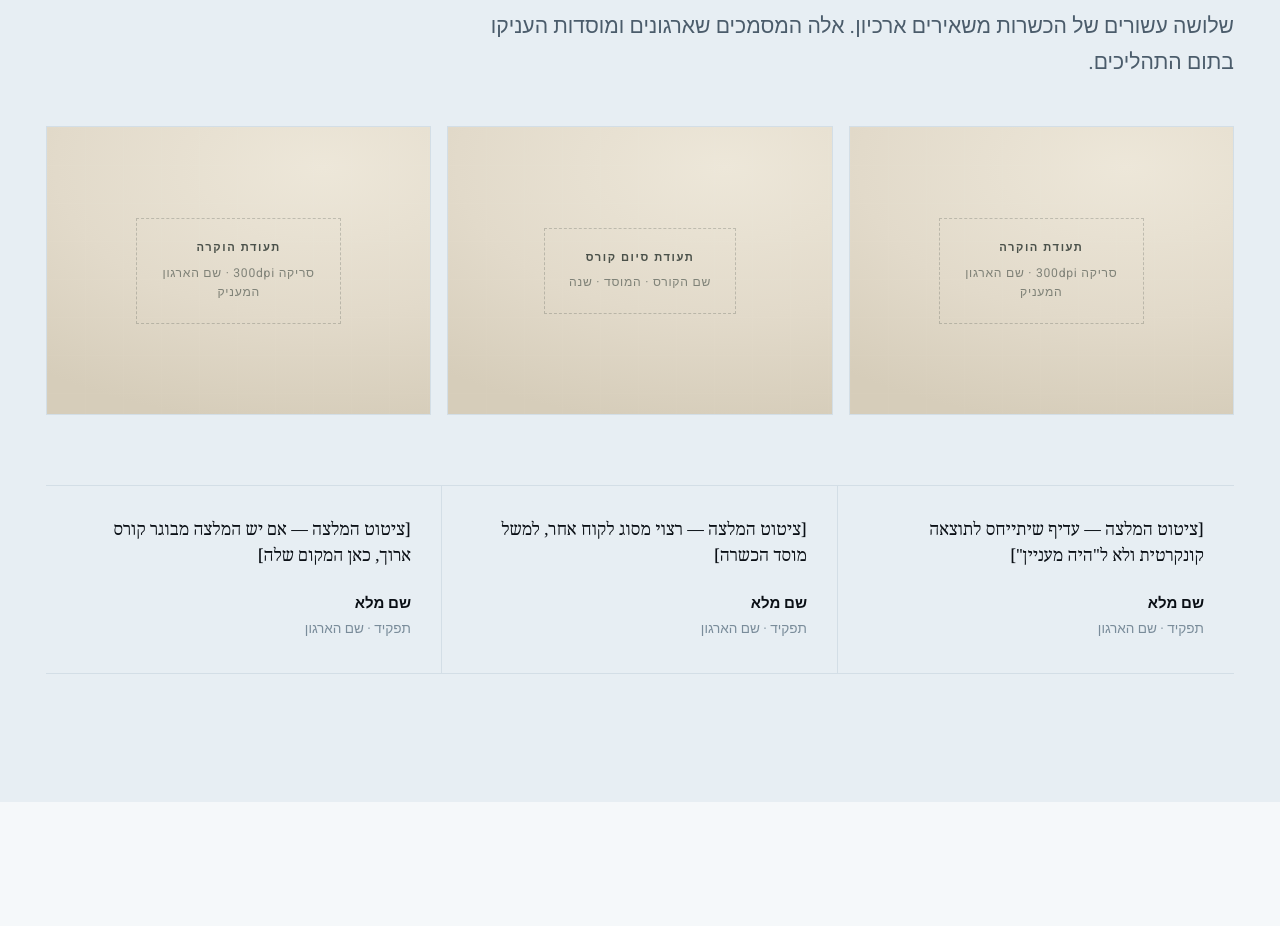
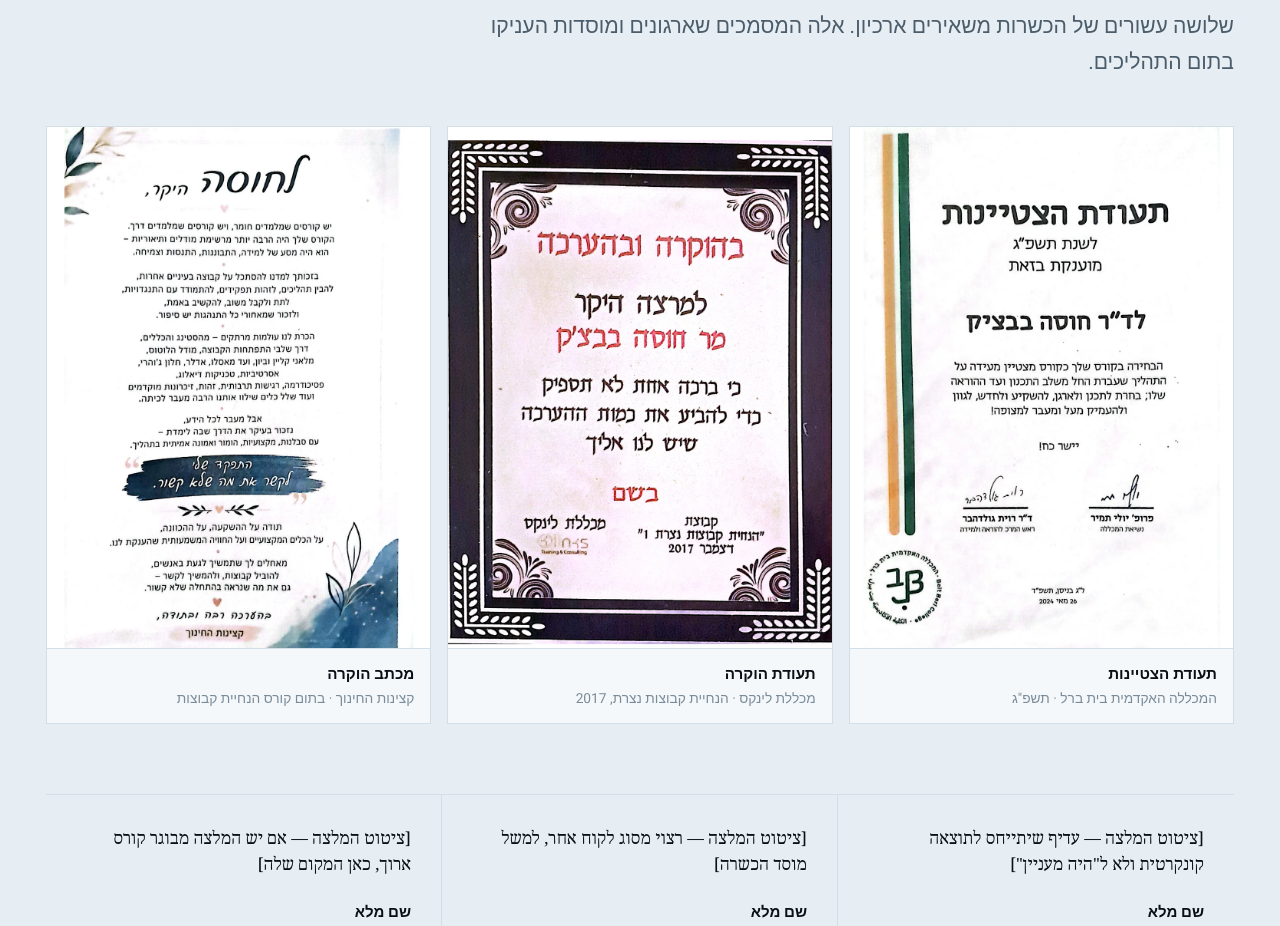
Before and after one commit to Michaelbab7/machon-meitav, a plain HTML site: page index.html in a window 1280 px wide. Shown: the part 7900-8826 px from the top of the page. Drawn offline with Linux system fonts and the light colour scheme.

Commit message:
Add files via upload

```diff
--- a/index.html
+++ b/index.html
@@ -272,7 +272,13 @@ strong{font-weight:700;color:var(--ink)}
 /* ═══ PROOF ═══ */
 .certs{display:grid;grid-template-columns:repeat(3,1fr);gap:16px;margin-top:clamp(30px,4vw,46px)}
 @media(max-width:760px){.certs{grid-template-columns:1fr}}
-.cert{aspect-ratio:4/3;overflow:hidden;border:1px solid var(--line)}
+.cert{border:1px solid var(--line);background:#fff;overflow:hidden;display:block;text-decoration:none;color:inherit;
+  transition:box-shadow .2s,transform .2s}
+.cert:hover{box-shadow:0 18px 44px rgba(11,16,22,.14);transform:translateY(-2px)}
+.cert img{width:100%;height:auto;display:block}
+.cert figcaption{padding:14px 16px;font-size:.86rem;color:var(--txt-3);line-height:1.5;
+  border-top:1px solid var(--line);background:var(--bone)}
+.cert figcaption b{display:block;color:var(--ink);font-size:.95rem;font-weight:600;margin-bottom:3px}
 .gal{display:grid;grid-template-columns:repeat(12,1fr);gap:14px;margin-top:clamp(34px,4.5vw,52px)}
 .gal>*{overflow:hidden;min-height:180px}
 .gal .a{grid-column:span 7;aspect-ratio:3/2}
@@ -699,9 +705,18 @@ strong{font-weight:700;color:var(--ink)}
     </div>
 
     <div class="certs rv">
-      <div class="cert"><div class="slot light"><i><b>תעודת הוקרה</b>סריקה 300dpi · שם הארגון המעניק</i></div></div>
-      <div class="cert"><div class="slot light"><i><b>תעודת סיום קורס</b>שם הקורס · המוסד · שנה</i></div></div>
-      <div class="cert"><div class="slot light"><i><b>תעודת הוקרה</b>סריקה 300dpi · שם הארגון המעניק</i></div></div>
+      <a class="cert" href="cert-beitberl.webp" target="_blank" rel="noopener">
+        <img src="cert-beitberl.webp" alt="תעודת הצטיינות מהמכללה האקדמית בית ברל לחוסה בבצ'יק" loading="lazy" width="1000" height="1358">
+        <figcaption><b>תעודת הצטיינות</b>המכללה האקדמית בית ברל · תשפ"ג</figcaption>
+      </a>
+      <a class="cert" href="cert-links.webp" target="_blank" rel="noopener">
+        <img src="cert-links.webp" alt="תעודת הוקרה ממכללת לינקס לחוסה בבצ'יק על הנחיית קבוצות בנצרת" loading="lazy" width="1000" height="1358">
+        <figcaption><b>תעודת הוקרה</b>מכללת לינקס · הנחיית קבוצות נצרת, 2017</figcaption>
+      </a>
+      <a class="cert" href="cert-katzinot.webp" target="_blank" rel="noopener">
+        <img src="cert-katzinot.webp" alt="מכתב הוקרה מקצינות החינוך לחוסה בבצ'יק בתום קורס הנחיית קבוצות" loading="lazy" width="1000" height="1358">
+        <figcaption><b>מכתב הוקרה</b>קצינות החינוך · בתום קורס הנחיית קבוצות</figcaption>
+      </a>
     </div>
 
     <div class="quotes rv">
```
Also changed, not shown: cert-beitberl.webp (added), cert-katzinot.webp (added), cert-links.webp (added).
